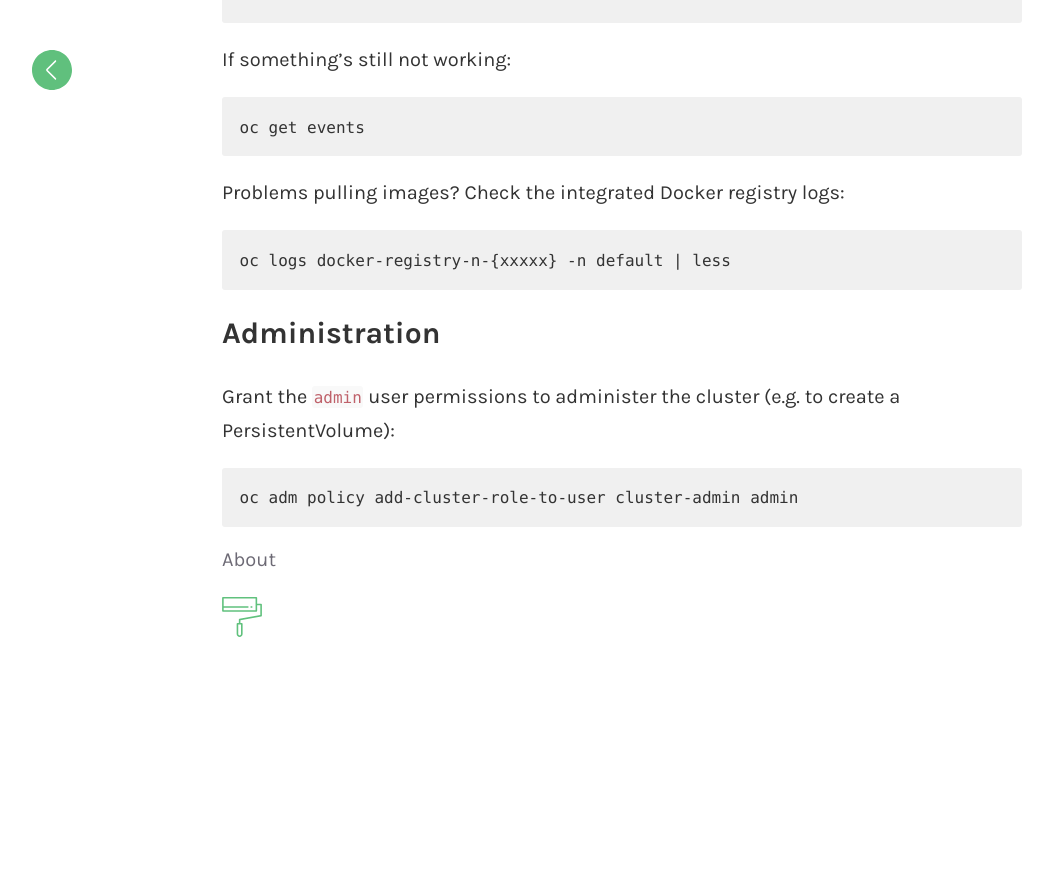
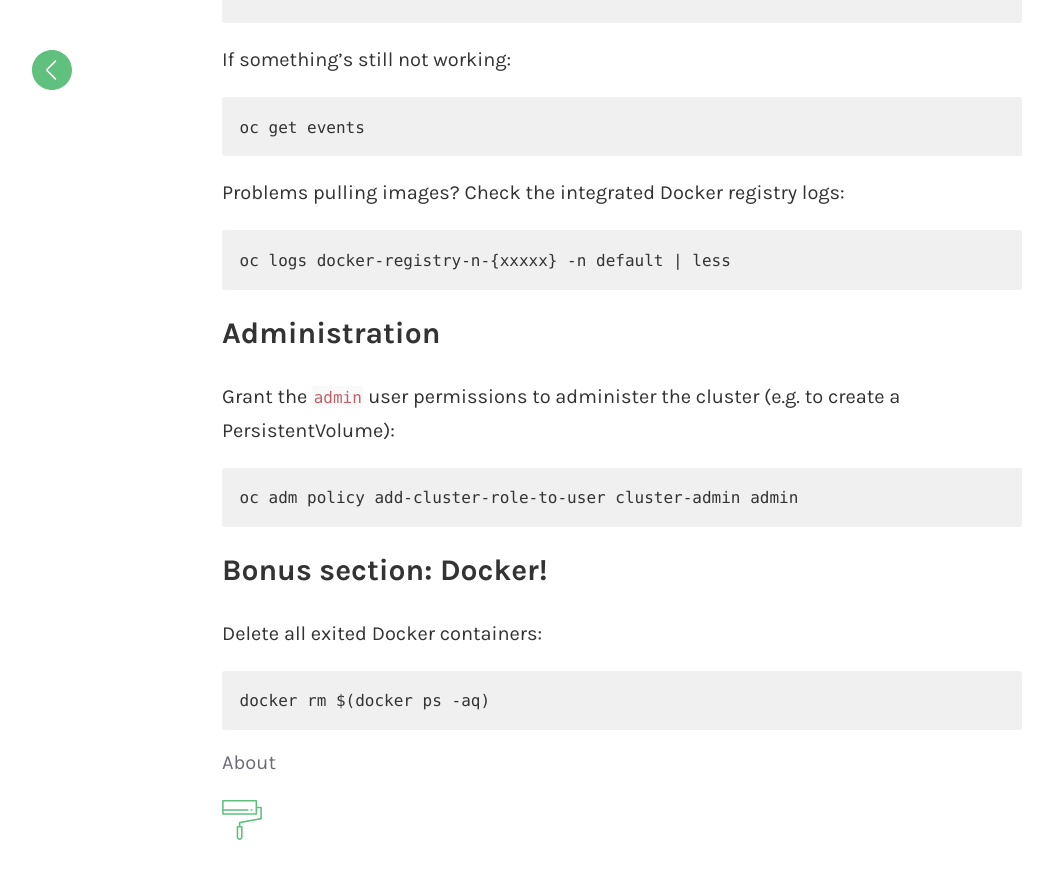
Before and after one commit to monodot/monodot-co-uk, a Jekyll site: the page built from _posts/2016-12-09-openshift-cheatsheet.markdown, in a window 1280 px wide and 900 px high, scrolled down 1550 px. Shown: the top 879 px of the window, without its empty margins (18-1071 px from the left). Built offline with Jekyll 4.4.1, drawn with Linux system fonts in a browser that asks for light colours; comment, search, counter and statistics services are not loaded; before the commit the page ends 2247 px from its top, so only the background shows below that.

Commit message:
Docker rmi

```diff
--- a/_posts/2016-12-09-openshift-cheatsheet.markdown
+++ b/_posts/2016-12-09-openshift-cheatsheet.markdown
@@ -60,6 +60,11 @@ Grant the `admin` user permissions to administer the cluster (e.g. to create a P
 
     oc adm policy add-cluster-role-to-user cluster-admin admin
 
+## Bonus section: Docker!
+
+Delete all exited Docker containers:
+
+    docker rm $(docker ps -aq)
 
 [os]: https://www.openshift.org/
 [cdk]: https://developers.redhat.com/products/cdk/overview/
```
